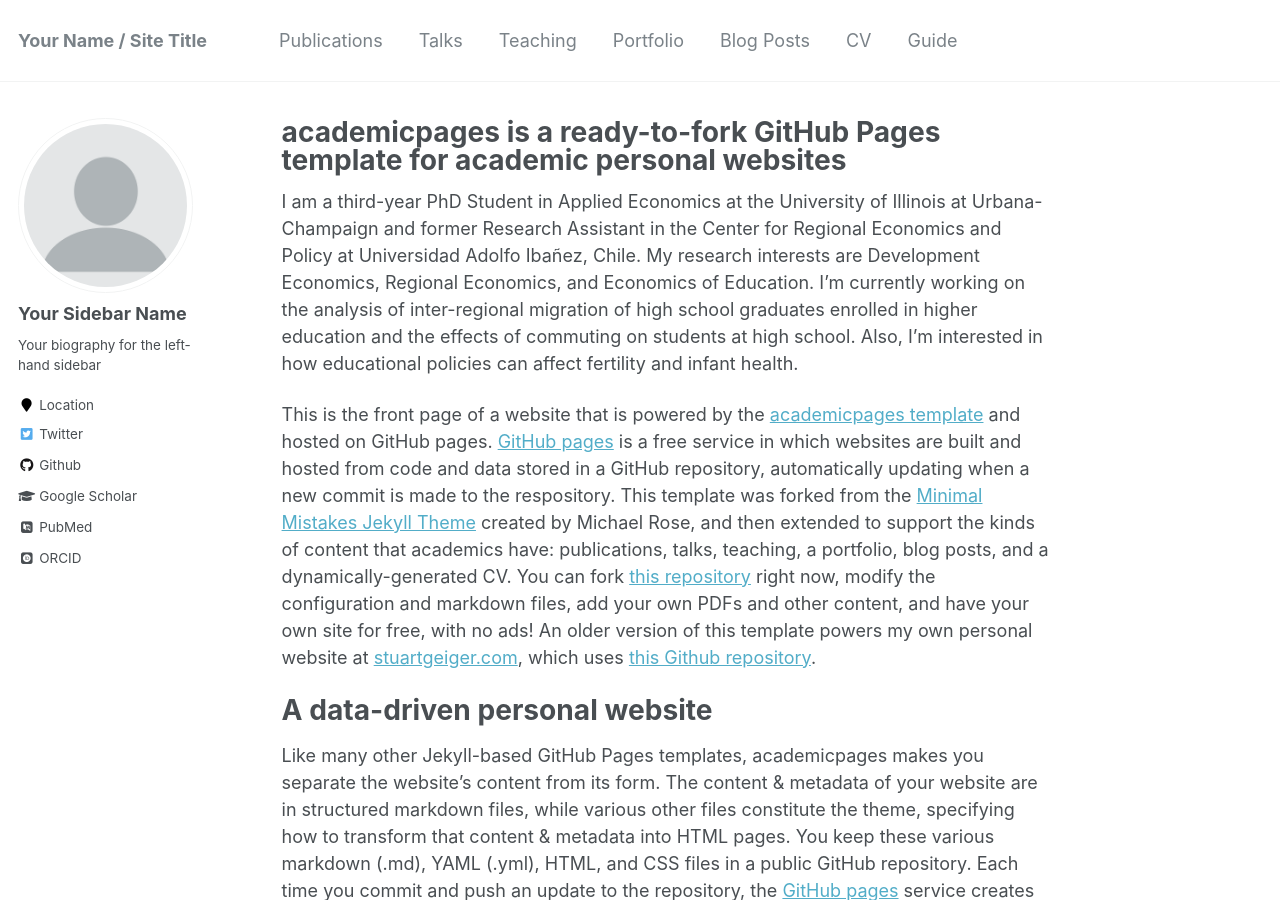
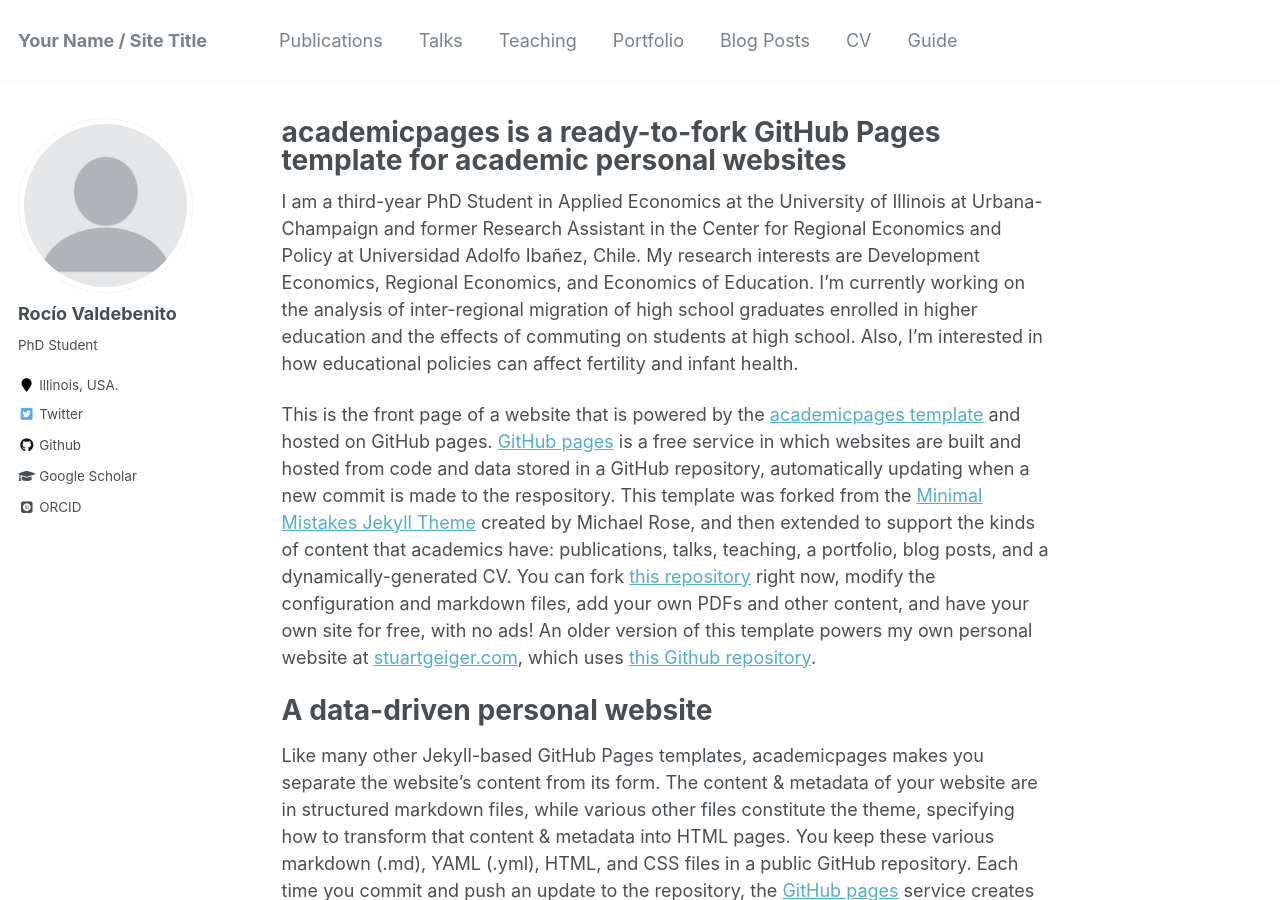
Before and after one commit to rvaldebenito/rvaldebenito.github.io, a Jekyll site: the page built from _pages/about.md, in a window 1280 px wide and 900 px high. Built offline with Jekyll 4.4.1, drawn with Linux system fonts in a browser that asks for light colours; some web fonts are replaced.

Commit message:
changing cofig file

```diff
--- a/_config.yml
+++ b/_config.yml
@@ -11,9 +11,9 @@ title                    : "Your Name / Site Title"
 title_separator          : "-"
 name                     : &name "Your Name"
 description              : &description "personal description"
-url                      : https://academicpages.github.io # the base hostname & protocol for your site e.g. "https://mmistakes.github.io"
+url                      : https://rvaldebenito.github.io # the base hostname & protocol for your site e.g. "https://mmistakes.github.io"
 baseurl                  : "" # the subpath of your site, e.g. "/blog"
-repository               : "academicpages/academicpages.github.io"
+repository               : "rvaldebenito/academicpages.github.io"
 teaser                   :  # filename of teaser fallback teaser image placed in /images/, .e.g. "500x300.png"
 breadcrumbs              : false # true, false (default)
 words_per_minute         : 160
@@ -80,12 +80,12 @@ analytics:
 
 # Site Author
 author:
-  name             : "Your Sidebar Name"
+  name             : "Rocío Valdebenito"
   avatar           : "profile.png"
-  bio              : "Your biography for the left-hand sidebar"
-  location         : "Location"
+  bio              : "PhD Student"
+  location         : "Illinois, USA."
   employer         :
-  pubmed           : "https://www.ncbi.nlm.nih.gov/pubmed/?term=john+snow"
+  pubmed           :
   googlescholar    : "http://yourfullgooglescholarurl.com"
   email            :
   researchgate     :  # example: "https://www.researchgate.net/profile/yourprofile"
```
